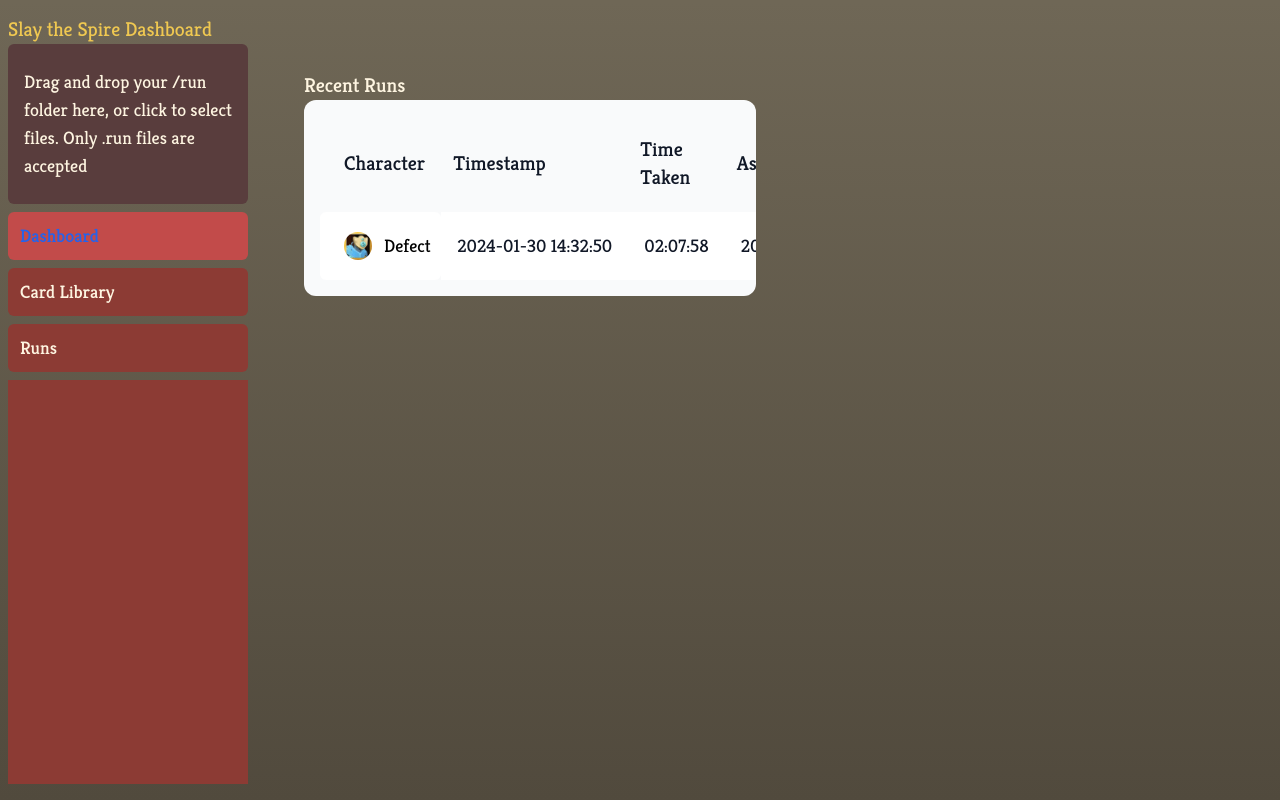
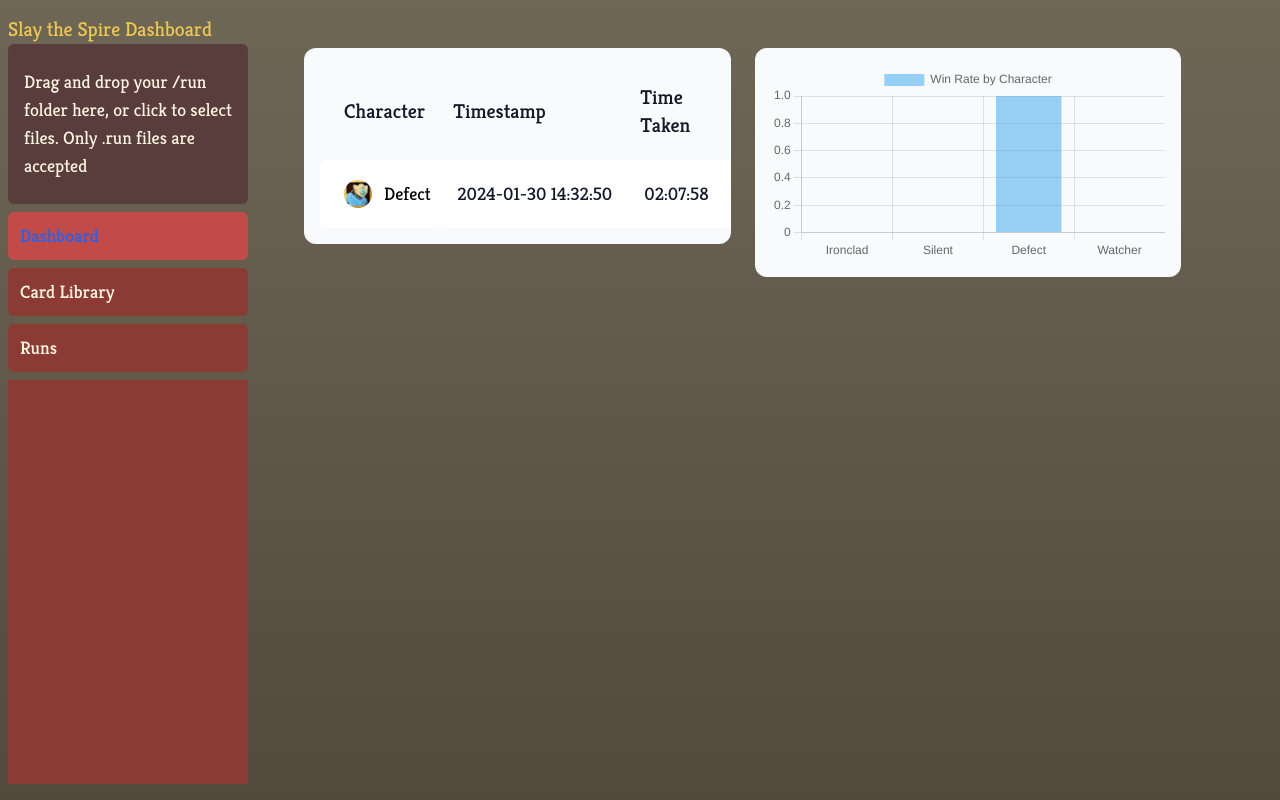
Before and after one commit to brendonteo97/sts-dashboard, a Next.js app: page / in a window 1280 px wide. Built offline with nearby package versions, Linux system fonts and the light colour scheme.

Commit message:
Correct sizing of panels and winrate now functional

```diff
--- a/package.json
+++ b/package.json
@@ -9,9 +9,11 @@
     "lint": "next lint"
   },
   "dependencies": {
+    "chart.js": "^4.4.1",
     "clsx": "^2.1.0",
     "next": "^14.1.0",
     "react": "^18",
+    "react-chartjs-2": "^5.2.0",
     "react-dom": "^18",
     "react-dropzone": "^14.2.3"
   },
--- a/src/app/layout.tsx
+++ b/src/app/layout.tsx
@@ -27,7 +27,7 @@
             <div className="w-full flex-none md:w-64">
               <SideNav />
             </div>
-            <div className="flex-grow p-6 md:overflow-y-auto md:p-12">
+            <div className="flex-none p-6 md:overflow-y-auto md:p-12">
               {children}
             </div>
           </div>
--- a/src/app/lib/constants.ts
+++ b/src/app/lib/constants.ts
@@ -7,6 +7,13 @@
 
 export const Ironclad_Cards = [Bash, I_Strike, Armaments, Anger, BodySlam, I_Defend];
 
+export const Renamed_Chars: {[key: string]: string} = {
+    'IRONCLAD': 'Ironclad',
+    'THE_SILENT': 'Silent',
+    'DEFECT': 'Defect',
+    'WATCHER': 'Watcher',
+};
+
 export const links = [
     { name: 'Dashboard', href: '/', },
     { name: 'Card Library', href: '/library', },
--- a/src/app/page.tsx
+++ b/src/app/page.tsx
@@ -5,6 +5,7 @@
 import RecentRuns from '@/app/ui/recent-runs';
 import placeholder from '@/app/lib/placeholderRun.json';
 import { Run } from '@/app/lib/definitions';
+import WinrateGraph from './ui/graphs/win-rate';
 
 export default function Page() {
     const { runs, setRuns } = useContext(AppContext);
@@ -14,12 +15,13 @@
     }
 
     return (
-        <main>
-            <div className="mt-6 grid grid-cols-1 gap-6 md:grid-cols-4 lg:grid-cols-8">
-                {runs.length !== 0 ? (
-                    <RecentRuns />
-                ) : (<></>)}
-            </div>
-        </main>
+        <div className="flex flex-auto w-screen h-auto max-h-full gap-6">
+            {runs.length !== 0 ? (
+                <RecentRuns />
+            ) : (<></>)}
+            {runs.length !== 0 ? (
+                <WinrateGraph />
+            ) : (<></>)}
+        </div>
     )
 }
--- a/src/app/ui/app-context.tsx
+++ b/src/app/ui/app-context.tsx
@@ -16,7 +16,6 @@
     children: React.ReactNode
 }) {
     const [runs, setRuns] = useState([] as Run[]);
-    const [modalOpen, setModalOpen] = useState(false);
     const [modalCard, setModalCard] = useState("");
 
     return (
--- /dev/null
+++ b/src/app/ui/graphs/win-rate.tsx
@@ -0,0 +1,66 @@
+import { useContext } from "react";
+import { AppContext } from "@/app/ui/app-context";
+import { Bar } from "react-chartjs-2";
+import { ChartOptions, ChartData } from "chart.js/auto";
+import { Chart, registerables } from "chart.js";
+import * as Constants from "@/app/lib/constants";
+
+interface CharacterStats {
+    [character: string]: {
+        wins: number;
+        total: number;
+    }
+}
+
+Chart.register(...registerables);
+
+export default function WinrateGraph() {
+    const { runs, setRuns } = useContext(AppContext);
+
+    let characterStats: CharacterStats = {};
+    Object.keys(Constants.Renamed_Chars).forEach(key => {
+        characterStats[key] = characterStats[key] || { wins: 0, total: 0}
+    })
+
+    runs.forEach(run => {
+        characterStats[run.character_chosen].total++
+        if (run.victory) {
+            characterStats[run.character_chosen].wins++
+        }
+    });
+
+    const labels: string[] = Object.keys(characterStats);
+    const winrates: number[] = labels.map(character => {
+        const stats = characterStats[character];
+        return stats.wins / stats.total;
+    });
+
+    const chartData: ChartData<'bar'> = {
+        labels: labels.map(character => Constants.Renamed_Chars[character]),
+        datasets: [{
+            label: "Win Rate by Character",
+            data: winrates,
+        }]
+    };
+
+    const chartOptions: ChartOptions<'bar'> = {
+        scales: {
+            y: {
+                type: 'linear',
+                beginAtZero: true,
+                max: 1,
+                ticks: {
+                    stepSize: 0.1
+                }
+            }
+        }
+    };
+
+    return (
+        <div className="flex w-1/3 h-1/2 flex-col md:col-span-4">
+            <div className="flex grow flex-col justify-between rounded-xl bg-gray-50 p-4">
+                <Bar data={chartData} options={chartOptions} />
+            </div>
+        </div>
+    )
+}
--- a/src/app/ui/modal.tsx
+++ b/src/app/ui/modal.tsx
@@ -11,7 +11,7 @@
 
     return (
         <div className="fixed inset-0 flex items-center justify-center bg-black bg-opacity-50" onClick={onClose}>
-            <div className="bg-black p-6 rounded-lg" onClick={(e) => e.stopPropagation()}>
+            <div className="bg-transparent" onClick={(e) => e.stopPropagation()}>
                 <Card characterCard={card} setHover={false}/>
             </div>
         </div>
--- a/src/app/ui/recent-runs.tsx
+++ b/src/app/ui/recent-runs.tsx
@@ -28,12 +28,8 @@
     }
 
     return (
-        <>
-            <div className="flex w-full flex-col md:col-span-4">
-                <h2 className={`${kreon_bold.className} text-xl`}>
-                    Recent Runs
-                </h2>
-                <div className="flex grow flex-col justify-between rounded-xl bg-gray-50 p-4 overflow-auto max-h-screen">
+        <div className="flex w-1/3 flex-col md:col-span-4 max-h-fit">
+            <div className="flex grow flex-col justify-between rounded-xl bg-gray-50 p-4 overflow-auto">
                 <table className={`hidden min-w-full rounded-md text-gray-900 md:table ${kreon.className}`}>
                     <thead className="rounded-md bg-gray-50 text-left text-xl font-normal">
                         <tr>
@@ -86,6 +82,5 @@
                 </table>
             </div>
         </div>
-        </>
     )
 }
```
Also changed, not shown: 1 other file (tests, documents, lock files or other folders). Lines whose indentation alone changed are shown as unchanged.
